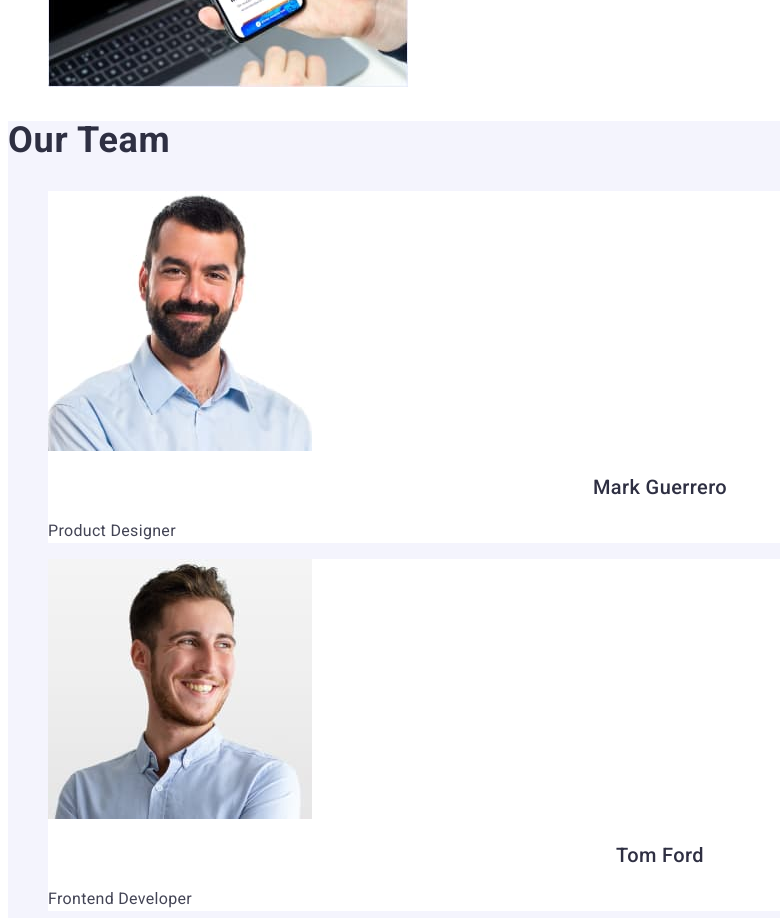
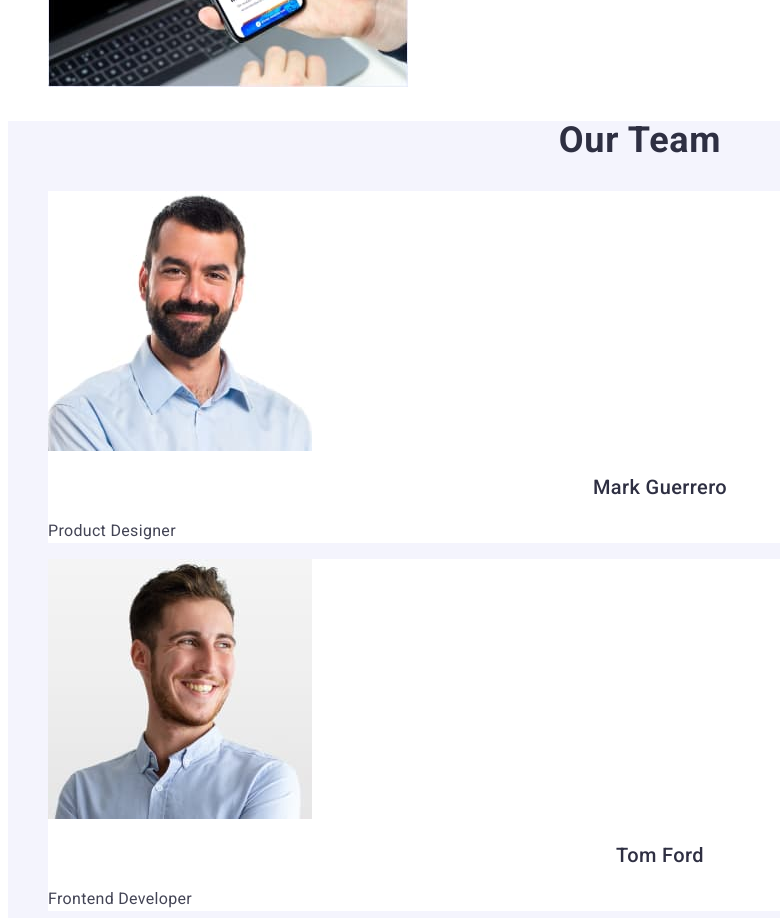
Before and after one commit to annapaniv/goit-markup-hw-02, a plain HTML site: page index.html in a window 1280 px wide. Shown: the part 2100-3018 px from the top of the page, without its empty margins (0-780 px from the left). Drawn offline with Linux system fonts and the light colour scheme.

Commit message:
body update

```diff
--- a/css/styles.css
+++ b/css/styles.css
@@ -17,11 +17,6 @@
 body {
   font-family:var(--font-primary);
   color:var(--body-text);
-  background-color:var(--backgraund-color);
-  color:var(--color-title-h2-h3-darkbg);
-  color:var(--color-hover-focus);
-  color:var(--color-partlogo-buttons);
-  color:var(--color-rest);
 }
 
 /* HEADER */
@@ -147,6 +142,7 @@ body {
   font-weight: 700;
   font-size: 36px;
   line-height: 1.11;
+  text-align: center;
   letter-spacing: 0.02em;
   text-transform: capitalize;
   color: var(--color-title-h2-h3-darkbg);
```
